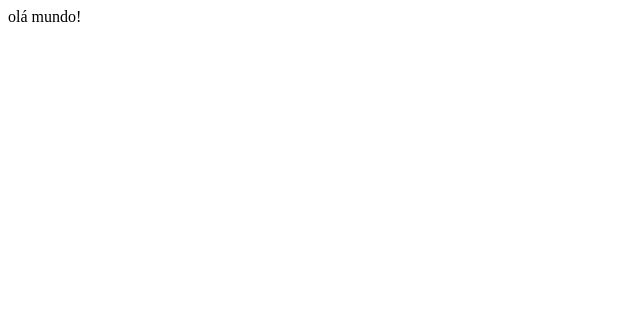
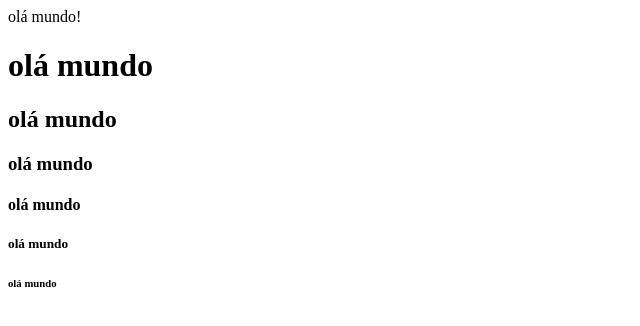
Before and after one commit to Mandinha16/meuprimeiro2, a plain HTML site: page index.html in a window 1280 px wide. Shown: the whole page, without its empty margins (0-640 px from the left). Drawn offline with Linux system fonts and the light colour scheme.

Commit message:
olá mundo

```diff
--- a/index.html
+++ b/index.html
@@ -1 +1,8 @@
 olá mundo!
+
+<h1>olá mundo</h1>
+<h2>olá mundo</h2>
+<h3> olá mundo</h3>
+<h4>olá mundo</h4>
+<h5>olá mundo</h5>
+<h6>olá mundo</h6>
```
